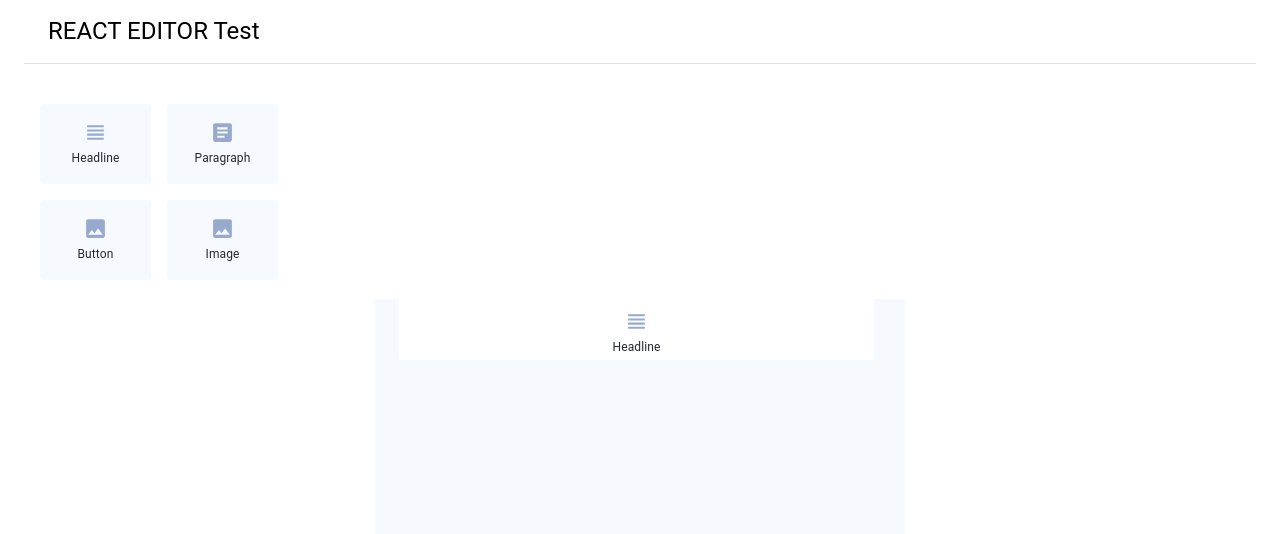
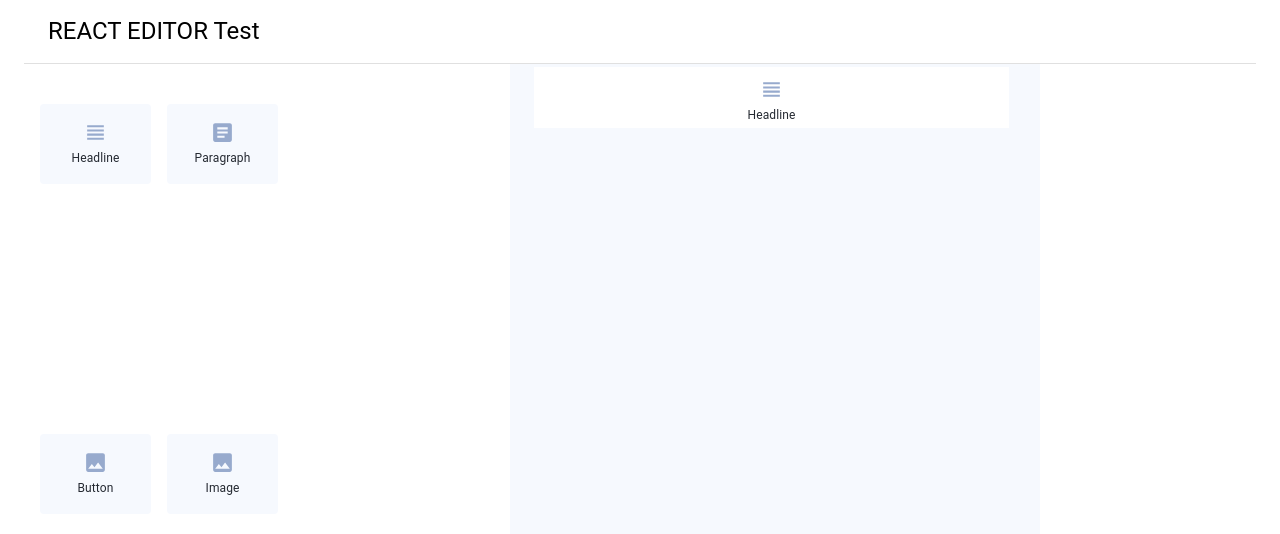
Before and after one commit to DmytroSerdiukov/react-editor, a React (Create React App) app: page / in a window 1280 px wide. Shown: the top 534 px of the page. Built offline with nearby package versions, Linux system fonts and the light colour scheme.

Commit message:
refactor: App.tsx 'main' tag  styles

```diff
--- a/src/App.tsx
+++ b/src/App.tsx
@@ -12,7 +12,7 @@ const App: FC = (): JSX.Element => {
     <ThemeProvider theme={defaultTheme}>
       <Container maxWidth={false}>
         <Header title={"REACT EDITOR Test"} />
-        <main>
+        <main style={{ display: "flex" }}>
           <ToolBar />
           <EditZone />
         </main>
```
